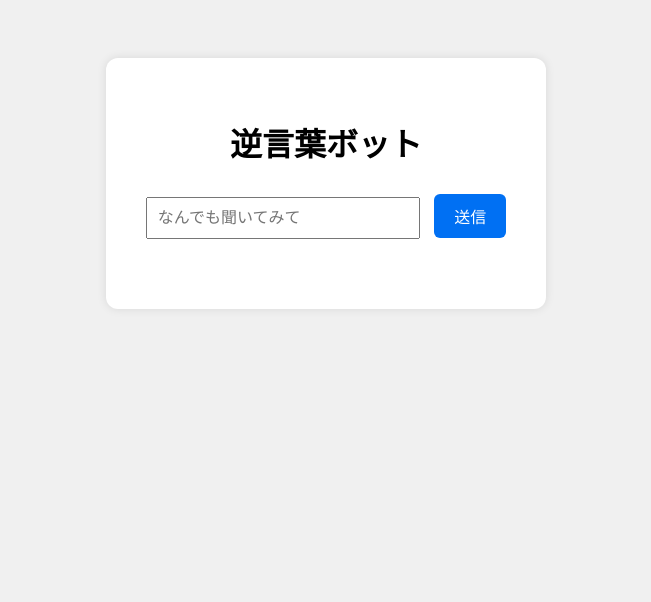
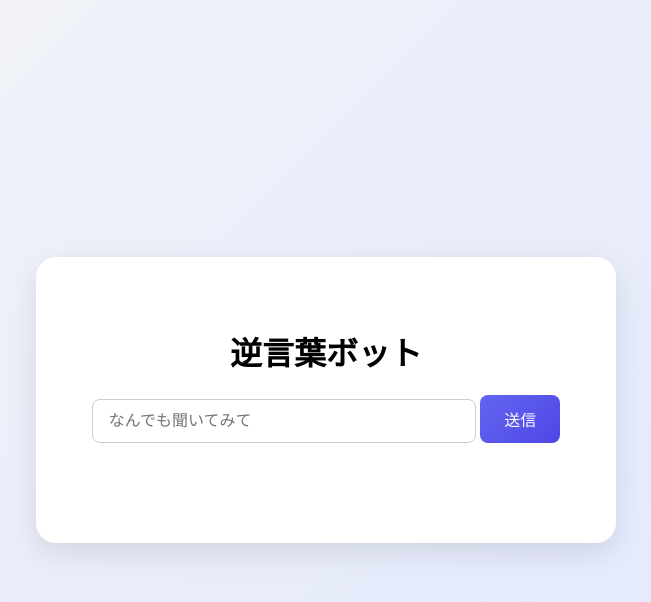
Before and after one commit to hoachoooo/gyakubot, a plain HTML site: page index.html in a window 1280 px wide. Shown: the whole page, without its empty margins (314-965 px from the left). Drawn offline with Linux system fonts and the light colour scheme.

Commit message:
Update style.css

```diff
--- a/style.css
+++ b/style.css
@@ -1,36 +1,68 @@
+/* 全体レイアウト＆フォント */
 body {
-  font-family: sans-serif;
-  background: #f0f0f0;
-  text-align: center;
-  padding: 50px;
+  font-family: 'Inter', 'Noto Sans JP', sans-serif;
+  background: linear-gradient(135deg, #f3f4f6, #e0e7ff);
+  margin: 0;
+  padding: 0;
+  min-height: 100vh;
+  display: flex;
+  justify-content: center;
+  align-items: center;
 }
+
+/* 中央のカード */
 .container {
   background: white;
-  padding: 40px;
-  border-radius: 12px;
-  box-shadow: 0 0 10px rgba(0,0,0,0.1);
-  display: inline-block;
+  padding: 50px 40px;
+  border-radius: 20px;
+  box-shadow: 0 10px 30px rgba(0, 0, 0, 0.1);
+  max-width: 500px;
+  width: 90%;
+  text-align: center;
 }
+
+/* 入力欄 */
 input {
-  padding: 10px;
+  padding: 12px 16px;
   font-size: 16px;
-  width: 250px;
-  margin-top: 10px;
+  border: 1px solid #ccc;
+  border-radius: 8px;
+  width: 70%;
+  margin-bottom: 20px;
 }
+
+/* ボタン */
 button {
-  padding: 10px 20px;
-  margin-left: 10px;
+  padding: 12px 24px;
   font-size: 16px;
-  background: #0070f3;
+  background: linear-gradient(135deg, #6366f1, #4f46e5);
   color: white;
   border: none;
-  border-radius: 6px;
+  border-radius: 8px;
   cursor: pointer;
+  transition: background 0.3s ease;
 }
+button:hover {
+  background: linear-gradient(135deg, #4f46e5, #4338ca);
+}
+
+/* 返答テキスト */
 #response {
+  margin-top: 30px;
   font-size: 24px;
-  margin-top: 30px;
+  font-weight: 500;
+  opacity: 0;
+  transform: translateY(10px);
+  animation: fadeInUp 0.5s ease forwards;
 }
+@keyframes fadeInUp {
+  to {
+    opacity: 1;
+    transform: translateY(0);
+  }
+}
+
+/* 藤本さん画像演出 */
 #fujimoto {
   position: fixed;
   left: 20px;
@@ -45,7 +77,6 @@ button {
   opacity: 1;
   animation: fadeOut 2s ease forwards;
 }
-
 @keyframes fadeOut {
   0% {
     opacity: 1;
```
